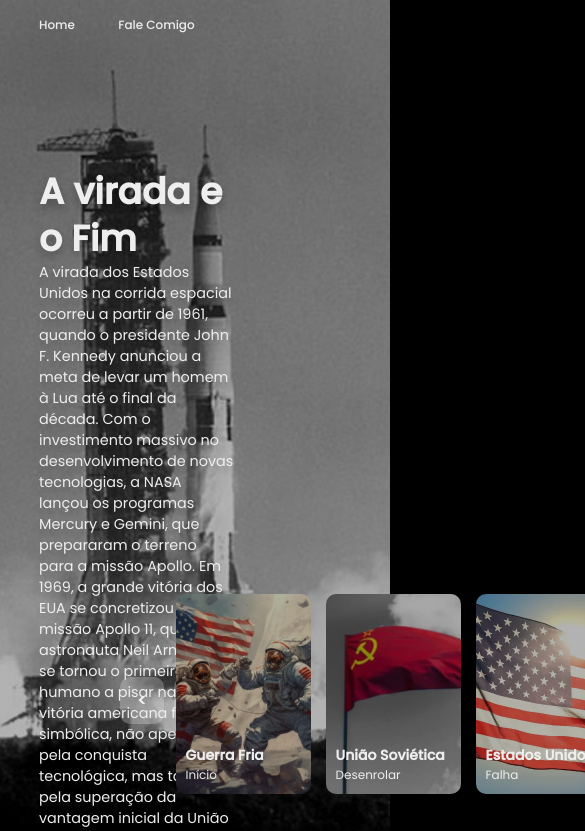
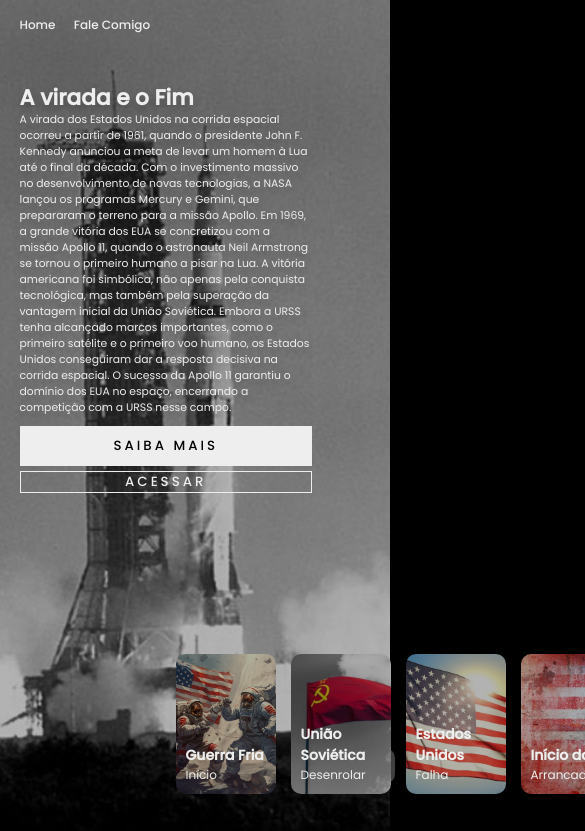
Before and after one commit to Jhonatanfagundess/project-naves, a plain HTML site: page index.html in a window 390 px wide. Shown: the top 831 px of the page, 585 px wide, since content can reach past the window. Drawn offline with Linux system fonts and the light colour scheme.

Commit message:
Adicionando responsividade

```diff
--- a/styles/style.css
+++ b/styles/style.css
@@ -1,20 +1,19 @@
-*{
+* {
     margin: 0;
     padding: 0;
     box-sizing: border-box;
     text-decoration: none;
-    font-family: "Poppins" , sans-serif;
+    font-family: "Poppins", sans-serif;
 }
 
-
-html,body{
+html, body {
     background-color: #000;
     color: #eee;
     font-size: 12px;
     overflow-x: hidden;
 }
 
-header{
+header {
     width: 80%;
     height: 50px;
     display: flex;
@@ -30,28 +29,28 @@ header a {
     font-weight: 500;
 }
 
-.container{
+.container {
     height: 100vh;
     width: 100vw;
     margin-top: -50px;
     overflow: hidden;
 }
 
-.container .list .list-item{
+.container .list .list-item {
     width: 100%;
     height: 100%;
     position: absolute;
     top: 0;
 }
 
-.container .list .list-item img{
+.container .list .list-item img {
     object-fit: cover;
     width: 100%;
     height: 100%;
     filter: brightness(70%);
 }
 
-.container .list .list-item .content{
+.container .list .list-item .content {
     position: absolute;
     top: 20%;
     right: 10%;
@@ -61,18 +60,17 @@ header a {
     text-shadow: 0 5px 10px #0004;
 }
 
-
-.container .list .list-item .title{
+.container .list .list-item .title {
     font-size: 3em;
     font-weight: 700;
     line-height: 1.3em;
 }
 
-.container .list .list-item .description{
+.container .list .list-item .description {
     font-size: 1.2em;
 }
 
-.container .list .list-item .buttons{
+.container .list .list-item .buttons {
     display: grid;
     grid-template-columns: repeat(2, 130px);
     grid-template-rows: 40px;
@@ -80,15 +78,14 @@ header a {
     gap: 5px;
 }
 
-
-.container .list .list-item .buttons button:hover{
+.container .list .list-item .buttons button:hover {
     background-color: transparent;
     border: 1px solid #eee;
     transition: 0.5s;
     color: #eee;
 }
 
-.container .list .list-item .buttons button{
+.container .list .list-item .buttons button {
     border: none;
     background-color: #eee;
     letter-spacing: 3px;
@@ -97,34 +94,33 @@ header a {
     text-transform: uppercase;
 }
 
-.container .list .list-item .buttons button:nth-child(2){
+.container .list .list-item .buttons button:nth-child(2) {
     background-color: transparent;
     border: 1px solid #eee;
     color: #eee;
 }
 
-.container .list .list-item .buttons button:nth-child(2):hover{
+.container .list .list-item .buttons button:nth-child(2):hover {
     background-color: #eee;
     color: black;
 }
 
-
-.container .thumb{
+.container .thumb {
     position: absolute;
     bottom: 50px;
     left: 45%;
     display: flex;
-    gap:15px
+    gap: 15px;
 }
 
-.container .thumb .thumb-item{
+.container .thumb .thumb-item {
     width: 135px;
     height: 200px;
     position: relative;
     z-index: 3;
 }
 
-.container .thumb .thumb-item img{
+.container .thumb .thumb-item img {
     width: 100%;
     height: 100%;
     object-fit: cover;
@@ -132,15 +128,13 @@ header a {
     filter: brightness(70%);
 }
 
-
-.container .thumb .content{
+.container .thumb .content {
     position: absolute;
     bottom: 10px;
     left: 10px;
 }
 
-
-.container .arrows{
+.container .arrows {
     display: flex;
     align-items: center;
     gap: 10px;
@@ -150,7 +144,7 @@ header a {
     width: 300px;
 }
 
-.container .arrows button{
+.container .arrows button {
     border: none;
     border-radius: 10px;
     padding: 12px 17px;
@@ -159,72 +153,67 @@ header a {
     cursor: pointer;
     font-weight: 700;
     font-size: 1.3em;
-
 }
 
-.container .arrows button:hover{
+.container .arrows button:hover {
     background-color: #eee;
     color: #000;
     transition: 0.7s;
 }
 
-
-/*Thumb animation*/
-
-.container.next .thumb{
+/* Thumb animation */
+.container.next .thumb {
     animation: effectNextThumb 0.5s linear 1 forwards;
 }
 
 @keyframes effectNextThumb {
-    from{
+    from {
         transform: translateX(150px);
     }
 }
 
-/*Thumb animation last*/
-
-.container.next .thumb .thumb-item:nth-child(1){
+/* Thumb animation last */
+.container.next .thumb .thumb-item:nth-child(1) {
     animation: effectLastThumb 0.5 linear 1 forwards;
 }
 
 @keyframes effectLastThumb {
-    from{
+    from {
         width: 0;
         opacity: 0;
     }
 }
 
-/*Animation title*/
-
+/* Animation title */
 .container .list .list-item:nth-last-child(1) .content .title,
 .container .list .list-item:nth-last-child(1) .content .description,
-.container .list .list-item:nth-last-child(1) .content .buttons{
+.container .list .list-item:nth-last-child(1) .content .buttons {
     transform: translateY(50px);
     filter: blur(20px);
     opacity: 0;
-    animation:showContent 0.5s 1s linear 1 forwards;
+    animation: showContent 0.5s 1s linear 1 forwards;
 }
 
 @keyframes showContent {
-    to{
+    to {
         transform: translateY(0);
         filter: blur(0);
         opacity: 1;
     }
 }
 
-.container .list .list-item:nth-last-child(1) .content .title{
-    animation-delay: 1.2s ;
+.container .list .list-item:nth-last-child(1) .content .title {
+    animation-delay: 1.2s;
 }
-.container .list .list-item:nth-last-child(1) .content .description{
+.container .list .list-item:nth-last-child(1) .content .description {
     animation-delay: 1.6s;
 }
-.container .list .list-item:nth-last-child(1) .content .buttons{
+.container .list .list-item:nth-last-child(1) .content .buttons {
     animation-delay: 2s;
 }
 
-/*Imagem next */
-.container.next .list .list-item:nth-last-child(1) img{
+/* Image next */
+.container.next .list .list-item:nth-last-child(1) img {
     width: 150px;
     height: 220px;
     position: absolute;
@@ -235,7 +224,7 @@ header a {
 }
 
 @keyframes showMainImage {
-    to{
+    to {
         bottom: 0;
         left: 0;
         width: 100%;
@@ -244,15 +233,14 @@ header a {
     }
 }
 
-
-/*Imagem Back*/
+/* Image Back */
 .container.back .list .list-item:nth-child(1) img {
     position: absolute;
     bottom: 0;
     left: 0;
     animation: hideMainImage 0.5s linear 1 forwards;
     z-index: 2;
-    animation-fill-mode: forwards; /* Garante que o estado final da animação seja mantido */
+    animation-fill-mode: forwards;
 }
 
 @keyframes hideMainImage {
@@ -266,7 +254,7 @@ header a {
     }
 }
 
-/* Animação de retorno do texto (back) */
+/* Animation return of text (back) */
 .container.back .list .list-item:nth-child(1) .content .title,
 .container.back .list .list-item:nth-child(1) .content .description,
 .container.back .list .list-item:nth-child(1) .content .buttons {
@@ -274,7 +262,7 @@ header a {
     filter: blur(0);
     opacity: 1;
     animation: hideContent 0.5s linear 1 forwards;
-    animation-fill-mode: forwards; /* Garante que o texto permaneça visível */
+    animation-fill-mode: forwards;
 }
 
 @keyframes hideContent {
@@ -284,3 +272,125 @@ header a {
         opacity: 0;
     }
 }
+
+/* Responsividade para telas pequenas (Celulares) */
+@media (max-width: 768px) {
+    header {
+        width: 90%;
+        height: 60px;
+        margin: 0 5%;
+    }
+
+    header a {
+        margin-right: 20px;
+        font-size: 1.2rem;
+    }
+
+    .container {
+        margin-top: -60px;
+    }
+
+    .container .list .list-item .content {
+        top: 15%;
+        right: 10%;
+        padding-right: 20%;
+        width: 90%;
+    }
+
+    .container .list .list-item .title {
+        font-size: 2.2em;
+    }
+
+    .container .list .list-item .description {
+        font-size: 1em;
+    }
+
+    .container .list .list-item .buttons {
+        grid-template-columns: repeat(1, 100%);
+        margin-top: 10px;
+    }
+
+    .container .thumb .thumb-item {
+        width: 120px;
+        height: 160px;
+    }
+
+    .container .arrows {
+        bottom: 80px;
+        left: 50%;
+        width: 250px;
+        justify-content: space-between;
+    }
+
+    .container .arrows button {
+        font-size: 1.2em;
+        padding: 10px 15px;
+    }
+}
+
+/* Responsividade para telas menores (Celulares de pequeno porte) */
+@media (max-width: 480px) {
+    header {
+        width: 100%;
+        height: 50px;
+    }
+
+    header a {
+        margin-right: 15px;
+        font-size: 1rem;
+    }
+
+    .container .list .list-item .content {
+        top: 10%;
+        right: 5%;
+        padding-right: 15%;
+        width: 90%;
+    }
+
+    .container .list .list-item .title {
+        font-size: 1.8em;
+    }
+
+    .container .list .list-item .description {
+        font-size: 0.9em;
+    }
+
+    .container .list .list-item .buttons {
+        grid-template-columns: 1fr;
+        margin-top: 10px;
+    }
+
+    .container .thumb .thumb-item {
+        width: 100px;
+        height: 140px;
+    }
+
+    .container .arrows {
+        bottom: 60px;
+        left: 50%;
+        width: 200px;
+    }
+
+    .container .arrows button {
+        font-size: 1.1em;
+        padding: 8px 12px;
+    }
+}
+
+/* Ajuste para tela muito pequena (como telefones de 320px de largura) */
+@media (max-width: 320px) {
+    .container .thumb .thumb-item {
+        width: 80px;
+        height: 120px;
+    }
+
+    .container .arrows button {
+        font-size: 1em;
+        padding: 8px 10px;
+    }
+
+    header {
+        width: 100%;
+        padding: 0 10px;
+    }
+}
```
